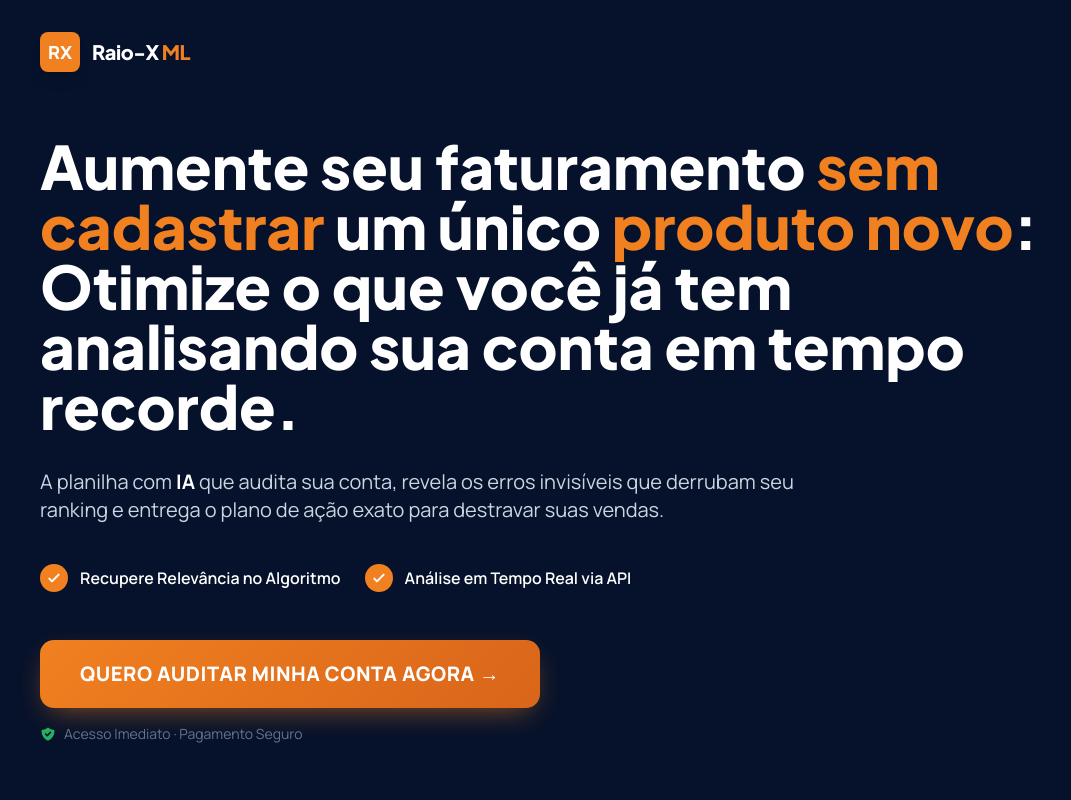
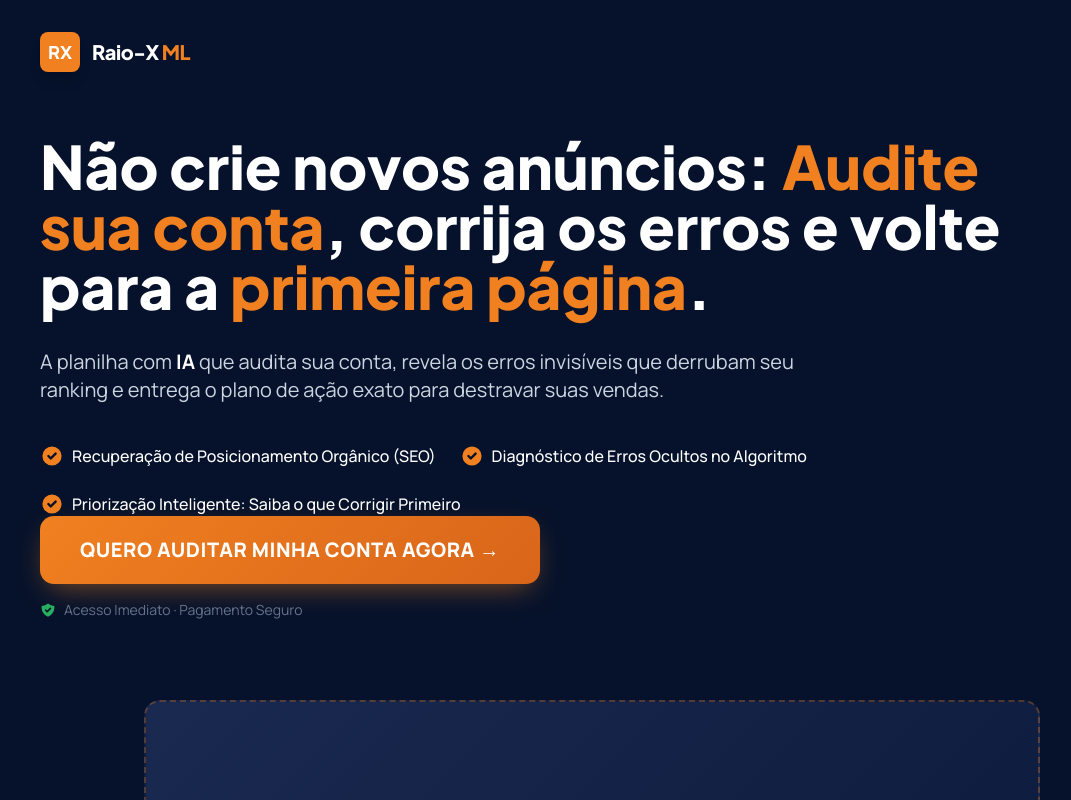
Before and after one commit to 360gestaoindaut-lgtm/landing-page-raiox-a, a plain HTML site: page index.html in a window 1280 px wide. Shown: the top 800 px of the page, without its empty margins (48-1119 px from the left). Drawn offline with nearby package versions, Linux system fonts and the light colour scheme.

Commit message:
Atualiza H1 e insere os 3 novos bullets na secao Hero

```diff
--- a/index.html
+++ b/index.html
@@ -242,28 +242,28 @@
 
   <div class="relative max-w-6xl mx-auto px-6 pt-12 pb-20 md:pb-32">
 
-    <h1 class="display text-white text-4xl md:text-6xl font-extrabold leading-[1.1] mb-8 max-w-5xl">
-      Aumente seu faturamento <span class="text-orange">sem cadastrar</span> um único <span class="text-orange">produto novo</span>: Otimize o que você já tem analisando sua conta em tempo recorde.
-    </h1>
+<h1 class="display text-white text-4xl md:text-6xl font-extrabold leading-[1.1] mb-8 max-w-5xl">
+    Não crie novos anúncios: <span class="text-orange">Audite sua conta</span>, corrija os erros e volte para a <span class="text-orange">primeira página</span>.
+</h1>
 
     <p class="text-slate-300 text-lg md:text-xl leading-relaxed mb-10 max-w-3xl">
       A planilha com <strong class="text-white">IA</strong> que audita sua conta, revela os erros invisíveis que derrubam seu ranking e entrega o plano de ação exato para destravar suas vendas.
     </p>
 
-    <div class="flex flex-col md:flex-row gap-3 md:gap-6 mb-12">
-      <div class="flex items-center gap-3 text-white">
-        <div class="w-7 h-7 rounded-full bg-orange flex items-center justify-center flex-shrink-0">
-          <svg class="w-4 h-4 text-white" fill="none" stroke="currentColor" viewBox="0 0 24 24"><path stroke-linecap="round" stroke-linejoin="round" stroke-width="3" d="M5 13l4 4L19 7"/></svg>
-        </div>
-        <span class="font-semibold">Recupere Relevância no Algoritmo</span>
-      </div>
-      <div class="flex items-center gap-3 text-white">
-        <div class="w-7 h-7 rounded-full bg-orange flex items-center justify-center flex-shrink-0">
-          <svg class="w-4 h-4 text-white" fill="none" stroke="currentColor" viewBox="0 0 24 24"><path stroke-linecap="round" stroke-linejoin="round" stroke-width="3" d="M5 13l4 4L19 7"/></svg>
-        </div>
-        <span class="font-semibold">Análise em Tempo Real via API</span>
-      </div>
+<div class="flex flex-col sm:flex-row flex-wrap gap-4 sm:gap-6 mt-8">
+    <div class="flex items-center gap-2">
+        <svg class="w-6 h-6 text-orange" fill="currentColor" viewBox="0 0 20 20"><path fill-rule="evenodd" d="M10 18a8 8 0 100-16 8 8 0 000 16zm3.707-9.293a1 1 0 00-1.414-1.414L9 10.586 7.707 9.293a1 1 0 00-1.414 1.414l2 2a1 1 0 001.414 0l4-4z" clip-rule="evenodd"></path></svg>
+        <span class="text-white font-medium">Recuperação de Posicionamento Orgânico (SEO)</span>
     </div>
+    <div class="flex items-center gap-2">
+        <svg class="w-6 h-6 text-orange" fill="currentColor" viewBox="0 0 20 20"><path fill-rule="evenodd" d="M10 18a8 8 0 100-16 8 8 0 000 16zm3.707-9.293a1 1 0 00-1.414-1.414L9 10.586 7.707 9.293a1 1 0 00-1.414 1.414l2 2a1 1 0 001.414 0l4-4z" clip-rule="evenodd"></path></svg>
+        <span class="text-white font-medium">Diagnóstico de Erros Ocultos no Algoritmo</span>
+    </div>
+    <div class="flex items-center gap-2">
+        <svg class="w-6 h-6 text-orange" fill="currentColor" viewBox="0 0 20 20"><path fill-rule="evenodd" d="M10 18a8 8 0 100-16 8 8 0 000 16zm3.707-9.293a1 1 0 00-1.414-1.414L9 10.586 7.707 9.293a1 1 0 00-1.414 1.414l2 2a1 1 0 001.414 0l4-4z" clip-rule="evenodd"></path></svg>
+        <span class="text-white font-medium">Priorização Inteligente: Saiba o que Corrigir Primeiro</span>
+    </div>
+</div>
 
     <div class="flex flex-col items-start gap-4">
       <a href="#cta" class="btn-cta text-lg md:text-xl px-10">
```
